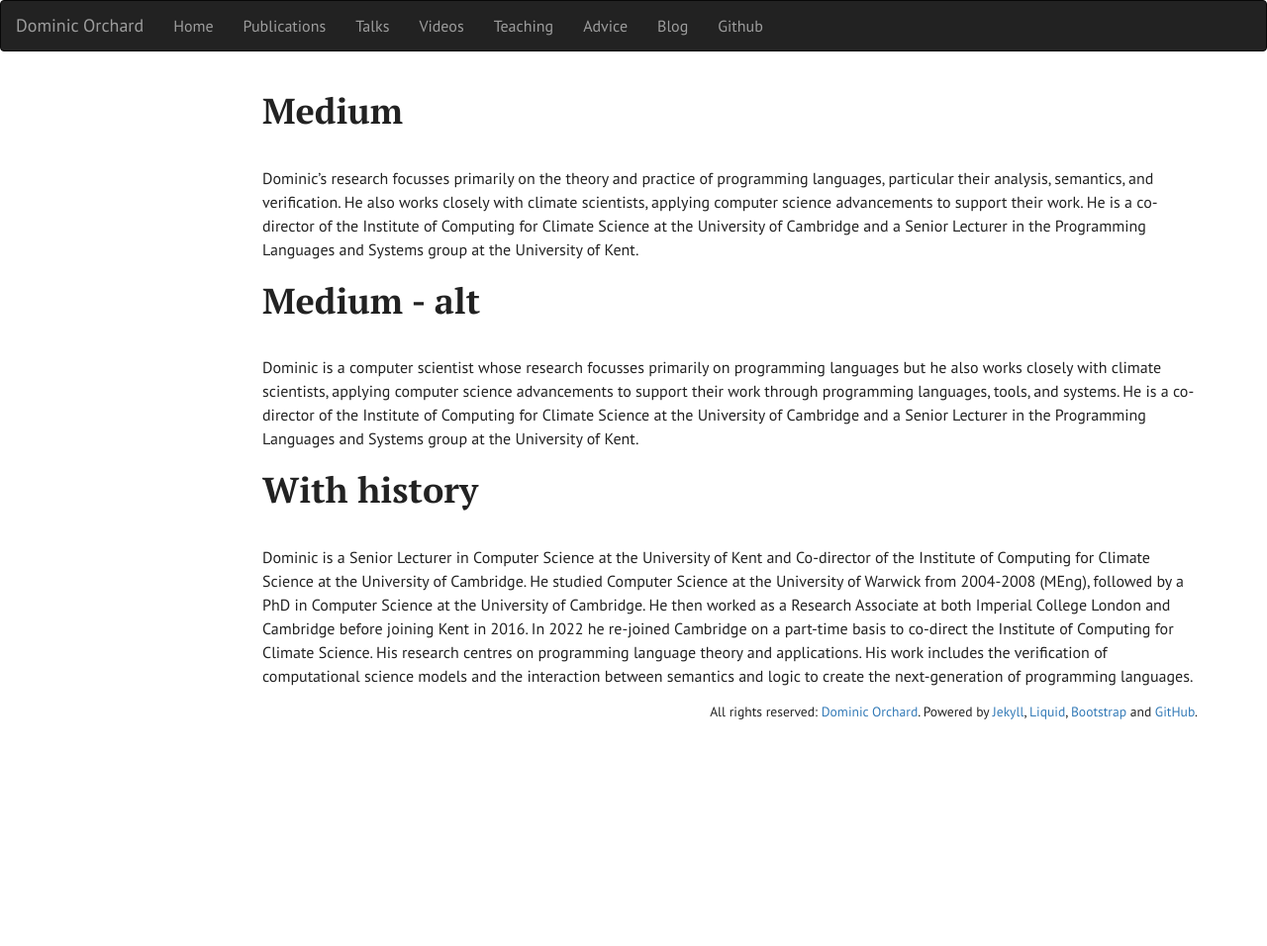
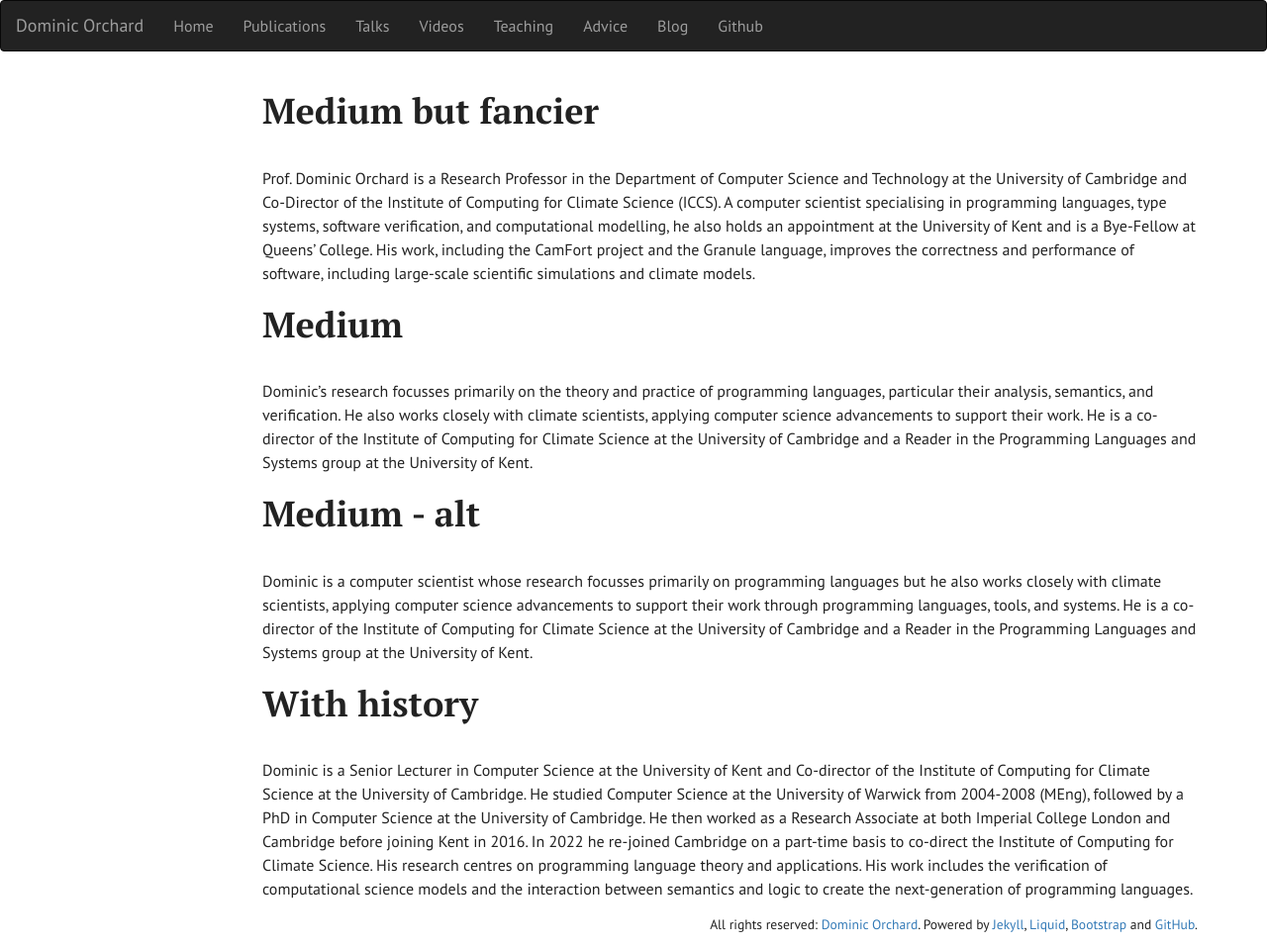
Before and after one commit to dorchard/dorchard.github.io, a Jekyll site: the page built from bio.md, in a window 1280 px wide. Shown: the whole page at 99% size. Built offline with Jekyll 4.4.1, drawn with Linux system fonts in a browser that asks for light colours; our own code applies the rules of GitHub Pages for plain Markdown files; before the commit the page ends 900 px from its top, so only the background shows below that.

Commit message:
Update bio.md

```diff
--- a/bio.md
+++ b/bio.md
@@ -1,11 +1,14 @@
+# Medium but fancier
+
+Prof. Dominic Orchard is a Research Professor in the Department of Computer Science and Technology at the University of Cambridge and Co-Director of the Institute of Computing for Climate Science (ICCS). A computer scientist specialising in programming languages, type systems, software verification, and computational modelling, he also holds an appointment at the University of Kent and is a Bye-Fellow at Queens’ College. His work, including the CamFort project and the Granule language, improves the correctness and performance of software, including large-scale scientific simulations and climate models.
 
 # Medium
 
-Dominic's research focusses primarily on the theory and practice of programming languages, particular their analysis, semantics, and verification. He also works closely with climate scientists, applying computer science advancements to support their work. He is a co-director of the Institute of Computing for Climate Science at the University of Cambridge and a Senior Lecturer in the Programming Languages and Systems group at the University of Kent.
+Dominic's research focusses primarily on the theory and practice of programming languages, particular their analysis, semantics, and verification. He also works closely with climate scientists, applying computer science advancements to support their work. He is a co-director of the Institute of Computing for Climate Science at the University of Cambridge and a Reader in the Programming Languages and Systems group at the University of Kent.
 
 # Medium - alt
 
-Dominic is a computer scientist whose research focusses primarily on programming languages but he also works closely with climate scientists, applying computer science advancements to support their work through programming languages, tools, and systems. He is a co-director of the Institute of Computing for Climate Science at the University of Cambridge and a Senior Lecturer in the Programming Languages and Systems group at the University of Kent.
+Dominic is a computer scientist whose research focusses primarily on programming languages but he also works closely with climate scientists, applying computer science advancements to support their work through programming languages, tools, and systems. He is a co-director of the Institute of Computing for Climate Science at the University of Cambridge and a Reader in the Programming Languages and Systems group at the University of Kent.
 
 # With history
 
```
